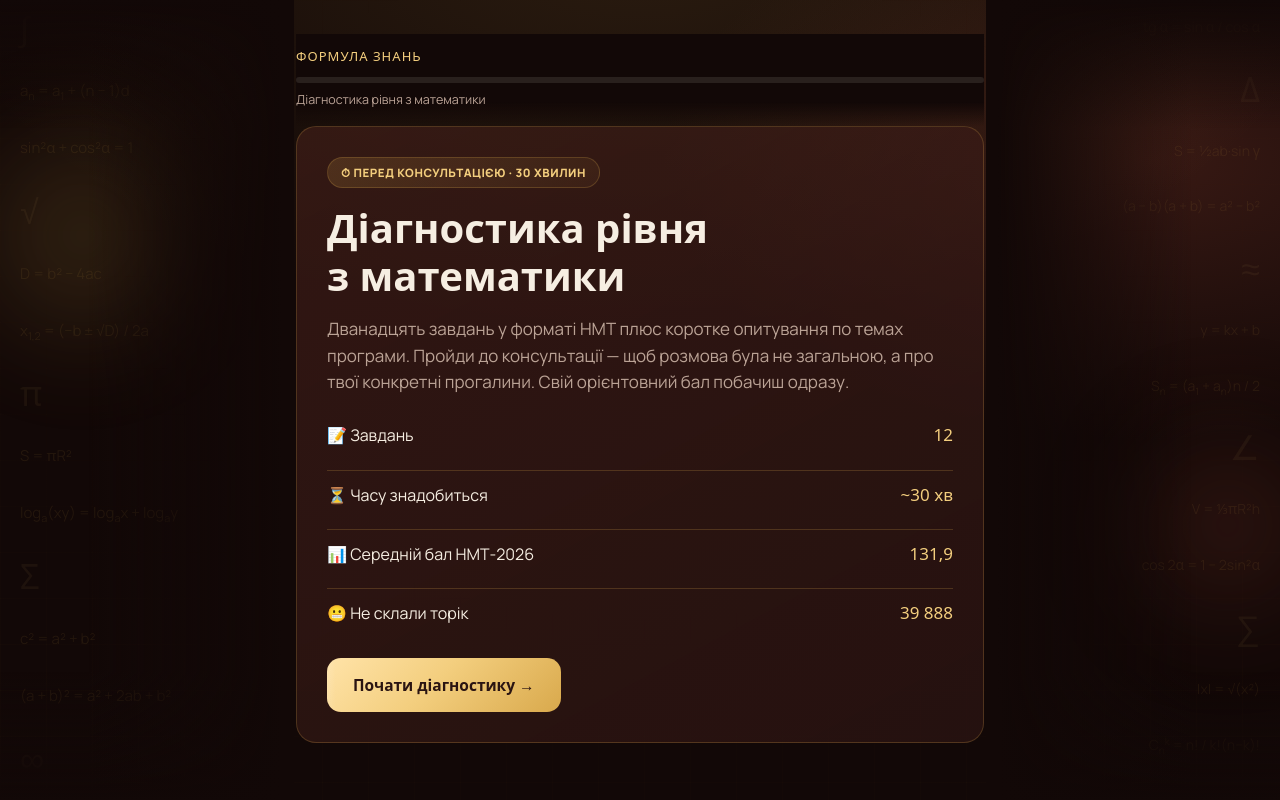
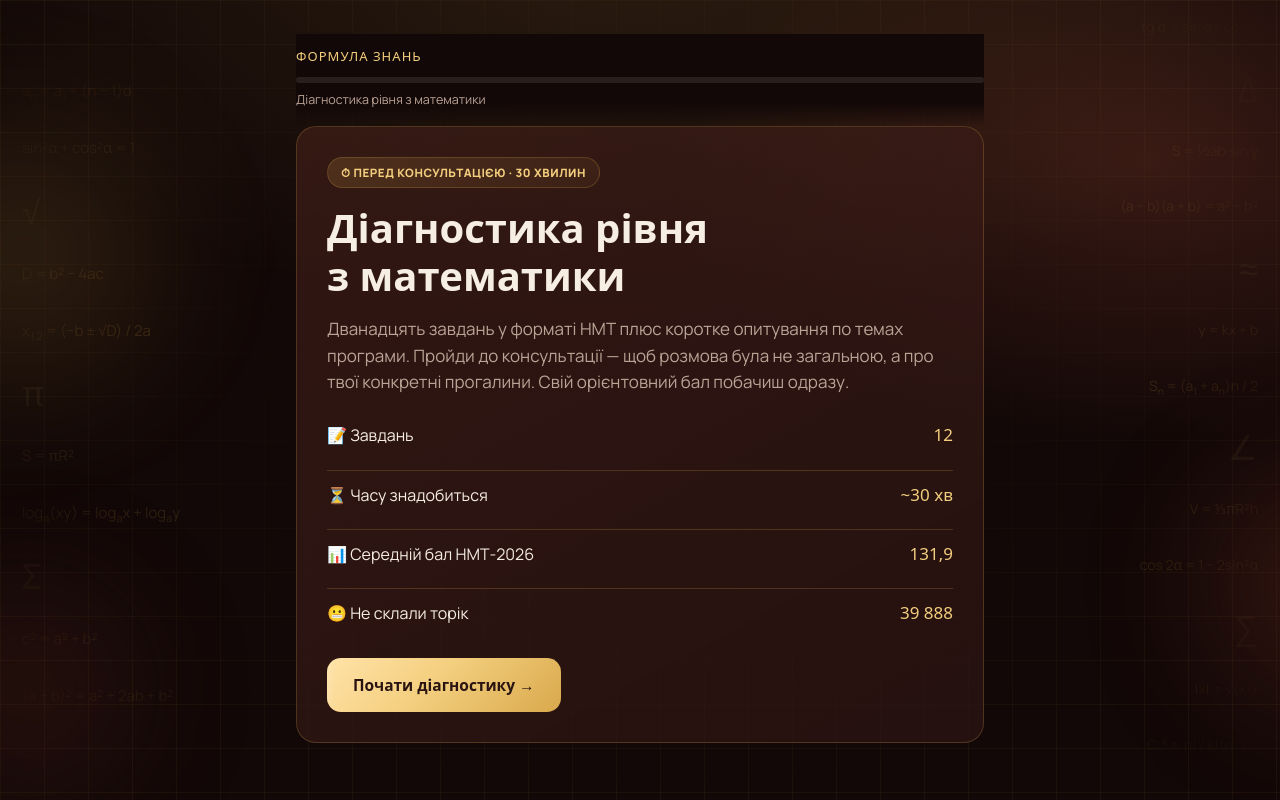
Before and after one commit to dmaponomarenko2013-droid/formula-landing, a plain HTML site: page diagnostyka.html in a window 1280 px wide. Drawn offline with Linux system fonts and the light colour scheme; a web font is replaced by a local one.

Commit message:
Мʼякий фон замість різких країв

```diff
--- a/diagnostyka.html
+++ b/diagnostyka.html
@@ -245,41 +245,49 @@ input:focus{outline:none;border-color:var(--gold)}
 @keyframes drift{0%{transform:translateY(0)}100%{transform:translateY(-50%)}}
 @keyframes orb{0%,100%{transform:translate(0,0) scale(1);opacity:.5}
   50%{transform:translate(18px,-26px) scale(1.12);opacity:.78}}
-.deco{position:fixed;top:0;bottom:0;width:min(23vw,300px);pointer-events:none;z-index:0;
-  overflow:hidden;display:none}
+/* Декор нічого не замальовує: самі формули розчиняються маскою,
+   тому фон лишається суцільним і краї не ріжуть око. */
+.deco{position:fixed;top:0;bottom:0;width:min(26vw,340px);pointer-events:none;z-index:0;
+  overflow:hidden;display:none;
+  -webkit-mask-image:radial-gradient(ellipse 72% 62% at 50% 50%,#000 10%,transparent 100%);
+  mask-image:radial-gradient(ellipse 72% 62% at 50% 50%,#000 10%,transparent 100%)}
 .deco-l{left:0} .deco-r{right:0}
-.deco::before{content:'';position:absolute;inset:0;z-index:2;
-  background:linear-gradient(180deg,var(--ink) 0%,transparent 16%,transparent 84%,var(--ink) 100%)}
-.deco-l::after{content:'';position:absolute;inset:0;z-index:2;
-  background:linear-gradient(90deg,transparent 30%,var(--ink) 96%)}
-.deco-r::after{content:'';position:absolute;inset:0;z-index:2;
-  background:linear-gradient(270deg,transparent 30%,var(--ink) 96%)}
 .deco-stream{position:absolute;inset:0;display:flex;flex-direction:column;gap:34px;
-  padding:40px 20px;animation:drift 68s linear infinite;
-  font-family:var(--body);font-size:15px;color:var(--gold);opacity:.085;
+  padding:40px 22px;animation:drift 68s linear infinite;
+  font-family:var(--body);font-size:15px;color:var(--gold);opacity:.17;
   white-space:nowrap}
 .deco-r .deco-stream{animation-duration:84s;align-items:flex-end;font-size:14px}
-.deco-stream b{font-family:var(--disp);font-size:34px;font-weight:400;opacity:.6;
+.deco-stream b{font-family:var(--disp);font-size:34px;font-weight:400;opacity:.62;
   color:var(--gold-br);display:block;line-height:1}
-.orb{position:fixed;border-radius:50%;pointer-events:none;z-index:0;filter:blur(46px);
-  display:none}
-.orb-1{left:-70px;top:14%;width:280px;height:280px;
-  background:radial-gradient(circle,rgba(217,169,76,.3),transparent 70%);
+
+.orb{position:fixed;border-radius:50%;pointer-events:none;z-index:0;filter:blur(54px)}
+.orb-1{left:-14vw;top:10%;width:min(46vw,380px);aspect-ratio:1;height:auto;
+  background:radial-gradient(circle,rgba(217,169,76,.26),transparent 70%);
   animation:orb 17s ease-in-out infinite}
-.orb-2{right:-60px;top:52%;width:240px;height:240px;
-  background:radial-gradient(circle,rgba(94,42,32,.78),transparent 70%);
+.orb-2{right:-16vw;top:54%;width:min(42vw,330px);aspect-ratio:1;height:auto;
+  background:radial-gradient(circle,rgba(122,52,38,.72),transparent 70%);
   animation:orb 22s ease-in-out infinite reverse}
-/* тонка клітинка, як у зошиті */
-.grid-bg{position:fixed;inset:0;z-index:0;pointer-events:none;opacity:.5;
-  background-image:linear-gradient(rgba(217,169,76,.05) 1px,transparent 1px),
-    linear-gradient(90deg,rgba(217,169,76,.05) 1px,transparent 1px);
-  background-size:46px 46px;
-  mask-image:radial-gradient(1000px 680px at 50% 36%,transparent 42%,#000 100%);
-  -webkit-mask-image:radial-gradient(1000px 680px at 50% 36%,transparent 42%,#000 100%)}
+.orb-3{left:-10vw;bottom:-6%;width:min(38vw,300px);aspect-ratio:1;height:auto;
+  background:radial-gradient(circle,rgba(94,42,32,.6),transparent 70%);
+  animation:orb 26s ease-in-out infinite}
+
+/* тонка клітинка, як у зошиті — проявляється по краях, не під текстом */
+.grid-bg{position:fixed;inset:0;z-index:0;pointer-events:none;
+  background-image:linear-gradient(rgba(217,169,76,.055) 1px,transparent 1px),
+    linear-gradient(90deg,rgba(217,169,76,.055) 1px,transparent 1px);
+  background-size:44px 44px;
+  -webkit-mask-image:radial-gradient(ellipse 62% 58% at 50% 42%,transparent 30%,#000 100%);
+  mask-image:radial-gradient(ellipse 62% 58% at 50% 42%,transparent 30%,#000 100%)}
 .wrap{position:relative;z-index:1}
-@media(min-width:1100px){.deco,.orb{display:block}}
+@media(min-width:1100px){.deco{display:block}}
 
-/* ── дрібниці для телефона ── */
+/* ── телефон: бічних колонок немає, але фон живий ── */
+@media(max-width:1099px){
+  .orb-1{left:-26vw;top:5%;width:70vw}
+  .orb-2{right:-30vw;top:48%;width:66vw}
+  .orb-3{left:-22vw;bottom:-4%;width:60vw}
+  .grid-bg{background-size:34px 34px}
+}
 @media(max-width:560px){
   .mb{padding:13px 2px;font-size:15px}
   .match-pick{gap:5px}
@@ -288,6 +296,7 @@ input:focus{outline:none;border-color:var(--gold)}
   .score-num{letter-spacing:-.02em}
   .locked-over .s{font-size:13px}
   .times{grid-template-columns:repeat(3,1fr)}
+  .card{border-radius:18px}
 }
 @media (prefers-reduced-motion:reduce){*{animation:none!important;transition:none!important}}
 </style>
@@ -295,6 +304,7 @@ input:focus{outline:none;border-color:var(--gold)}
 <div class="grid-bg" aria-hidden="true"></div>
 <div class="orb orb-1" aria-hidden="true"></div>
 <div class="orb orb-2" aria-hidden="true"></div>
+<div class="orb orb-3" aria-hidden="true"></div>
 <div class="deco deco-l" aria-hidden="true">
   <div class="deco-stream">
     <b>∫</b>
```
